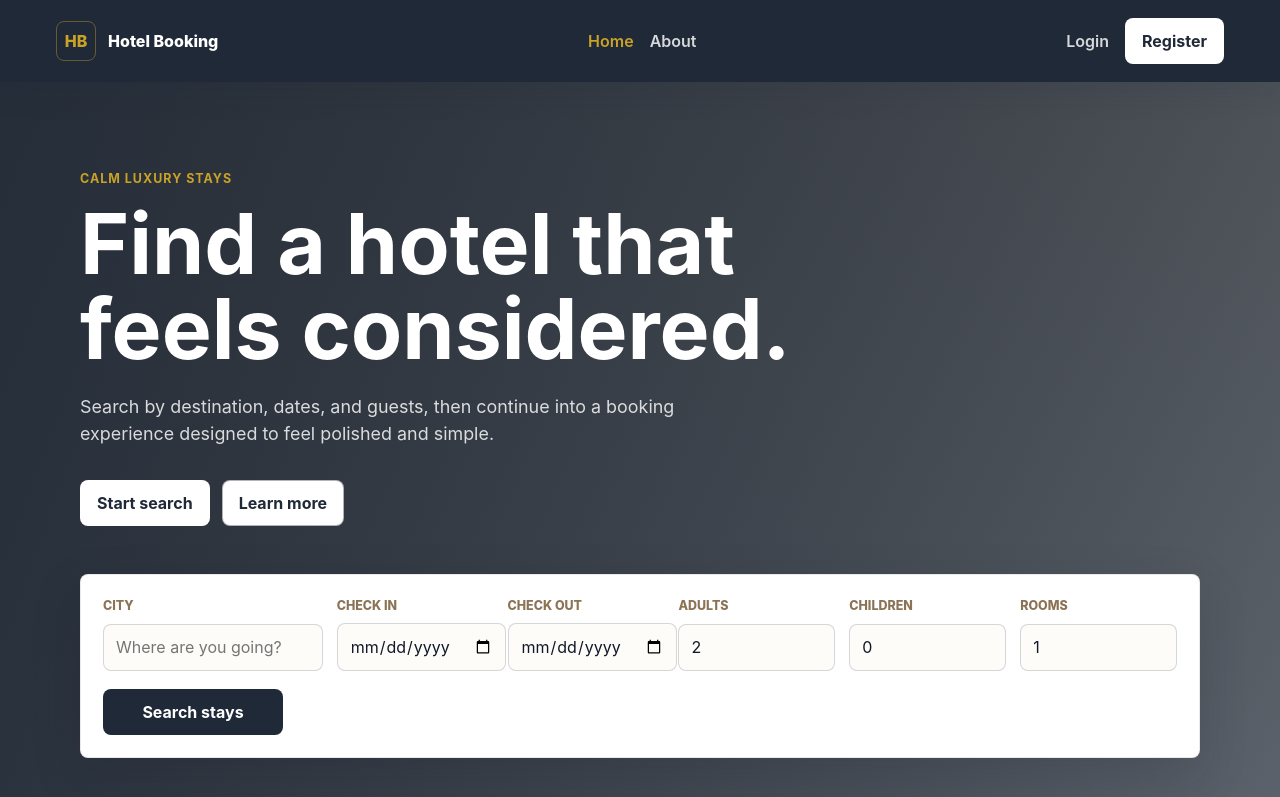
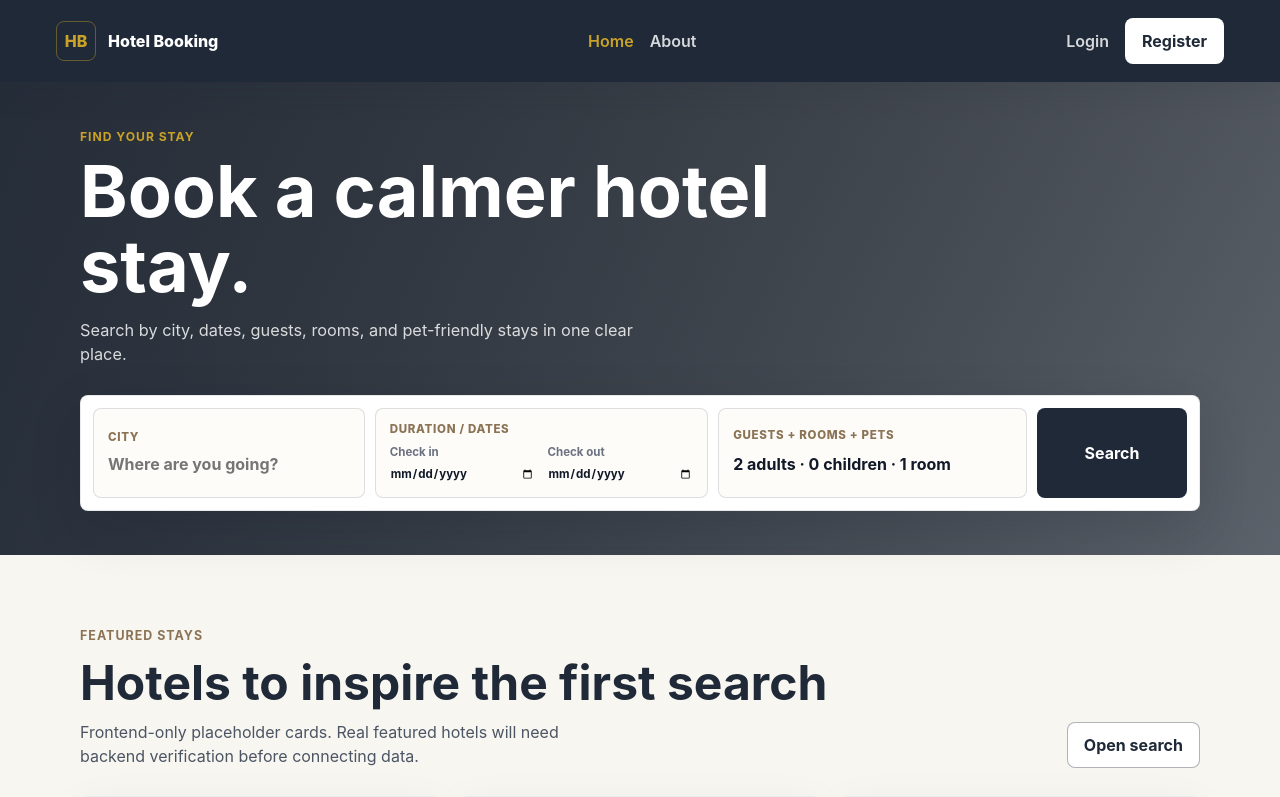
Before and after one commit to aliaayaghi/hotel-booking-react-frontend, a React (Vite) app: page / in a window 1280 px wide. Shown: the top 797 px of the page. Built offline with nearby package versions, Linux system fonts and the light colour scheme.

Commit message:
refined homepage

```diff
--- a/src/components/hotels/HotelSearchBar.jsx
+++ b/src/components/hotels/HotelSearchBar.jsx
@@ -1,5 +1,5 @@
-import React, { useState } from "react";
-import { useNavigate } from "react-router-dom";
+import React, { useMemo, useState } from "react";
+import { useNavigate, useSearchParams } from "react-router-dom";
 
 const initialSearch = {
   city: "",
@@ -8,11 +8,33 @@ const initialSearch = {
   adults: "2",
   children: "0",
   rooms: "1",
+  petsAllowed: false,
 };
 
 export default function HotelSearchBar() {
   const navigate = useNavigate();
-  const [search, setSearch] = useState(initialSearch);
+  const [searchParams] = useSearchParams();
+  const [isGuestsOpen, setIsGuestsOpen] = useState(false);
+  const [search, setSearch] = useState(() => ({
+    ...initialSearch,
+    city: searchParams.get("city") || initialSearch.city,
+    checkIn: searchParams.get("checkIn") || initialSearch.checkIn,
+    checkOut: searchParams.get("checkOut") || initialSearch.checkOut,
+    adults: searchParams.get("adults") || initialSearch.adults,
+    children: searchParams.get("children") || initialSearch.children,
+    rooms: searchParams.get("rooms") || initialSearch.rooms,
+    petsAllowed: searchParams.get("petsAllowed") === "true",
+  }));
+
+  const guestSummary = useMemo(() => {
+    const adultLabel = Number(search.adults) === 1 ? "adult" : "adults";
+    const childLabel = Number(search.children) === 1 ? "child" : "children";
+    const roomLabel = Number(search.rooms) === 1 ? "room" : "rooms";
+    const separator = " \u00b7 ";
+    const petLabel = search.petsAllowed ? `${separator}pets` : "";
+
+    return `${search.adults} ${adultLabel}${separator}${search.children} ${childLabel}${separator}${search.rooms} ${roomLabel}${petLabel}`;
+  }, [search.adults, search.children, search.petsAllowed, search.rooms]);
 
   function handleChange(event) {
     const { name, value } = event.target;
@@ -22,11 +44,38 @@ export default function HotelSearchBar() {
     }));
   }
 
+  function handleGuestStep(name, step) {
+    setSearch((currentSearch) => {
+      const minimumValue = name === "children" ? 0 : 1;
+      const currentValue = Number(currentSearch[name]);
+      const nextValue = Math.max(minimumValue, currentValue + step);
+
+      return {
+        ...currentSearch,
+        [name]: String(nextValue),
+      };
+    });
+  }
+
+  function handlePetsChange(event) {
+    setSearch((currentSearch) => ({
+      ...currentSearch,
+      petsAllowed: event.target.checked,
+    }));
+  }
+
   function handleSubmit(event) {
     event.preventDefault();
 
     const queryParams = new URLSearchParams();
     Object.entries(search).forEach(([key, value]) => {
+      if (key === "petsAllowed") {
+        if (value) {
+          queryParams.set("petsAllowed", "true");
+        }
+        return;
+      }
+
       if (value !== "") {
         queryParams.set(key, value);
       }
@@ -38,7 +87,7 @@ export default function HotelSearchBar() {
   return (
     <form className="hotel-search" onSubmit={handleSubmit}>
       <div className="hotel-search__grid">
-        <div className="hotel-search__field">
+        <div className="hotel-search__box">
           <label htmlFor="hotel-search-city">City</label>
           <input
             id="hotel-search-city"
@@ -50,8 +99,11 @@ export default function HotelSearchBar() {
           />
         </div>
 
-        <div className="hotel-search__field">
-          <label htmlFor="hotel-search-check-in">Check in</label>
+        <div className="hotel-search__box hotel-search__box--dates">
+          <span className="hotel-search__label">Duration / dates</span>
+          <div className="hotel-search__dates">
+            <label>
+              <span>Check in</span>
               <input
                 id="hotel-search-check-in"
                 name="checkIn"
@@ -59,10 +111,9 @@ export default function HotelSearchBar() {
                 type="date"
                 value={search.checkIn}
               />
-        </div>
-
-        <div className="hotel-search__field">
-          <label htmlFor="hotel-search-check-out">Check out</label>
+            </label>
+            <label>
+              <span>Check out</span>
               <input
                 id="hotel-search-check-out"
                 name="checkOut"
@@ -70,48 +121,67 @@ export default function HotelSearchBar() {
                 type="date"
                 value={search.checkOut}
               />
-        </div>
-
-        <div className="hotel-search__field">
-          <label htmlFor="hotel-search-adults">Adults</label>
-          <input
-            id="hotel-search-adults"
-            min="1"
-            name="adults"
-            onChange={handleChange}
-            type="number"
-            value={search.adults}
-          />
-        </div>
-
-        <div className="hotel-search__field">
-          <label htmlFor="hotel-search-children">Children</label>
-          <input
-            id="hotel-search-children"
-            min="0"
-            name="children"
-            onChange={handleChange}
-            type="number"
-            value={search.children}
-          />
-        </div>
-
-        <div className="hotel-search__field">
-          <label htmlFor="hotel-search-rooms">Rooms</label>
-          <input
-            id="hotel-search-rooms"
-            min="1"
-            name="rooms"
-            onChange={handleChange}
-            type="number"
-            value={search.rooms}
-          />
+            </label>
           </div>
         </div>
 
+        <div className="hotel-search__box hotel-search__box--guests">
+          <span className="hotel-search__label">Guests + rooms + pets</span>
+          <button
+            aria-expanded={isGuestsOpen}
+            className="hotel-search__guest-toggle"
+            onClick={() => setIsGuestsOpen((isOpen) => !isOpen)}
+            type="button"
+          >
+            {guestSummary}
+          </button>
+
+          {isGuestsOpen ? (
+            <div className="hotel-search__guest-panel">
+              {[
+                ["adults", "Adults"],
+                ["children", "Children"],
+                ["rooms", "Rooms"],
+              ].map(([name, label]) => (
+                <div className="hotel-search__stepper" key={name}>
+                  <span>{label}</span>
+                  <div>
+                    <button
+                      aria-label={`Decrease ${label.toLowerCase()}`}
+                      onClick={() => handleGuestStep(name, -1)}
+                      type="button"
+                    >
+                      -
+                    </button>
+                    <strong>{search[name]}</strong>
+                    <button
+                      aria-label={`Increase ${label.toLowerCase()}`}
+                      onClick={() => handleGuestStep(name, 1)}
+                      type="button"
+                    >
+                      +
+                    </button>
+                  </div>
+                </div>
+              ))}
+
+              <label className="hotel-search__pets">
+                <input
+                  checked={search.petsAllowed}
+                  name="petsAllowed"
+                  onChange={handlePetsChange}
+                  type="checkbox"
+                />
+                <span>Pet-friendly stays</span>
+              </label>
+            </div>
+          ) : null}
+        </div>
+
         <button className="button button--primary hotel-search__submit" type="submit">
-        Search stays
+          Search
         </button>
+      </div>
     </form>
   );
 }
--- a/src/pages/public/HomePage.jsx
+++ b/src/pages/public/HomePage.jsx
@@ -35,8 +35,8 @@ export default function HomePage() {
 
         .home-hero {
           position: relative;
-          overflow: hidden;
-          padding: 88px min(5vw, 56px) 56px;
+          overflow: visible;
+          padding: 46px min(5vw, 56px) 44px;
           background:
             linear-gradient(100deg, rgba(31, 41, 55, 0.94), rgba(31, 41, 55, 0.72)),
             linear-gradient(135deg, #8b7355, #f8f6f1);
@@ -50,97 +50,35 @@ export default function HomePage() {
         }
 
         .home-hero__content {
-          max-width: 760px;
+          max-width: 720px;
         }
 
-        .home-hero .eyebrow {
+        .home-hero__kicker {
+          margin: 0 0 8px;
           color: #c9a227;
+          font-size: 0.76rem;
+          font-weight: 700;
+          letter-spacing: 0.08em;
+          text-transform: uppercase;
         }
 
         .home-hero h1 {
-          max-width: 780px;
+          max-width: 720px;
           margin: 0;
           color: #ffffff;
-          font-size: clamp(2.5rem, 7vw, 5.25rem);
-          line-height: 1.02;
+          font-size: clamp(2.2rem, 5.8vw, 4.5rem);
+          line-height: 1.04;
         }
 
         .home-hero__copy {
-          max-width: 640px;
-          margin: 22px 0 0;
+          max-width: 600px;
+          margin: 14px 0 0;
           color: rgba(255, 255, 255, 0.82);
-          font-size: 1.12rem;
-        }
-
-        .home-hero__actions {
-          display: flex;
-          flex-wrap: wrap;
-          gap: 12px;
-          margin-top: 32px;
-        }
-
-        .home-hero__actions .button--primary {
-          background: #ffffff;
-          color: #1f2937;
-        }
-
-        .home-hero__actions .button--primary:hover {
-          background: #c9a227;
-          color: #111827;
+          font-size: 1.02rem;
         }
 
         .home-hero__search {
-          margin-top: 48px;
-        }
-
-        .hotel-search {
-          display: grid;
-          gap: 18px;
-          padding: 22px;
-          border: 1px solid rgba(31, 41, 55, 0.1);
-          border-radius: 8px;
-          background: #ffffff;
-          color: #111827;
-          box-shadow: 0 18px 50px rgba(17, 24, 39, 0.16);
-        }
-
-        .hotel-search__grid {
-          display: grid;
-          grid-template-columns: 1.4fr repeat(5, minmax(120px, 1fr));
-          gap: 14px;
-        }
-
-        .hotel-search__field {
-          display: grid;
-          gap: 7px;
-        }
-
-        .hotel-search__field label {
-          color: #8b7355;
-          font-size: 0.78rem;
-          font-weight: 800;
-          text-transform: uppercase;
-        }
-
-        .hotel-search__field input {
-          min-height: 46px;
-          width: 100%;
-          border: 1px solid rgba(31, 41, 55, 0.18);
-          border-radius: 8px;
-          padding: 10px 12px;
-          background: #fdfcf9;
-          color: #111827;
-        }
-
-        .hotel-search__field input:focus {
-          border-color: #c9a227;
-          box-shadow: 0 0 0 3px rgba(201, 162, 39, 0.18);
-          outline: none;
-        }
-
-        .hotel-search__submit {
-          width: fit-content;
-          min-width: 180px;
+          margin-top: 28px;
         }
 
         .home-section {
@@ -240,7 +178,6 @@ export default function HomePage() {
         }
 
         @media (max-width: 980px) {
-          .hotel-search__grid,
           .featured-hotels,
           .home-benefits {
             grid-template-columns: repeat(2, minmax(0, 1fr));
@@ -249,7 +186,7 @@ export default function HomePage() {
 
         @media (max-width: 640px) {
           .home-hero {
-            padding: 56px 0 36px;
+            padding: 34px 0 30px;
           }
 
           .home-section {
@@ -261,15 +198,9 @@ export default function HomePage() {
             flex-direction: column;
           }
 
-          .hotel-search__grid,
           .featured-hotels,
           .home-benefits {
             grid-template-columns: 1fr;
-          }
-
-          .hotel-search__submit,
-          .home-hero__actions .button {
-            width: 100%;
           }
         }
       `}</style>
@@ -277,20 +208,12 @@ export default function HomePage() {
       <section className="home-hero" aria-labelledby="home-title">
         <div className="home-hero__inner">
           <div className="home-hero__content">
-            <p className="eyebrow">Calm luxury stays</p>
-            <h1 id="home-title">Find a hotel that feels considered.</h1>
+            <p className="home-hero__kicker">Find your stay</p>
+            <h1 id="home-title">Book a calmer hotel stay.</h1>
             <p className="home-hero__copy">
-              Search by destination, dates, and guests, then continue into a
-              booking experience designed to feel polished and simple.
+              Search by city, dates, guests, rooms, and pet-friendly stays in one
+              clear place.
             </p>
-            <div className="home-hero__actions">
-              <Link to="/search" className="button button--primary">
-                Start search
-              </Link>
-              <Link to="/about" className="button button--secondary">
-                Learn more
-              </Link>
-            </div>
           </div>
 
           <div className="home-hero__search">
--- a/src/styles/index.css
+++ b/src/styles/index.css
@@ -199,6 +199,160 @@ a {
 
 .button--secondary:hover {
   background: #f8f6f1;
+}
+
+.hotel-search {
+  position: relative;
+  padding: 12px;
+  border: 1px solid rgba(31, 41, 55, 0.1);
+  border-radius: 8px;
+  background: #ffffff;
+  color: #111827;
+  box-shadow: 0 18px 50px rgba(17, 24, 39, 0.16);
+}
+
+.hotel-search__grid {
+  display: grid;
+  grid-template-columns: 1.1fr 1.35fr 1.25fr 150px;
+  gap: 10px;
+  align-items: stretch;
+}
+
+.hotel-search__box {
+  position: relative;
+  display: grid;
+  align-content: center;
+  gap: 6px;
+  min-height: 78px;
+  padding: 12px 14px;
+  border: 1px solid rgba(31, 41, 55, 0.14);
+  border-radius: 8px;
+  background: #fdfcf9;
+}
+
+.hotel-search__box label,
+.hotel-search__label {
+  color: #8b7355;
+  font-size: 0.72rem;
+  font-weight: 800;
+  letter-spacing: 0.06em;
+  text-transform: uppercase;
+}
+
+.hotel-search__box input {
+  width: 100%;
+  border: 0;
+  padding: 0;
+  background: transparent;
+  color: #111827;
+  font-weight: 750;
+  outline: none;
+}
+
+.hotel-search__box:focus-within {
+  border-color: #c9a227;
+  box-shadow: 0 0 0 3px rgba(201, 162, 39, 0.18);
+}
+
+.hotel-search__dates {
+  display: grid;
+  grid-template-columns: repeat(2, minmax(0, 1fr));
+  gap: 12px;
+}
+
+.hotel-search__dates label {
+  display: grid;
+  gap: 4px;
+}
+
+.hotel-search__dates span {
+  color: #6b7280;
+  font-size: 0.72rem;
+  font-weight: 700;
+  letter-spacing: 0;
+  text-transform: none;
+}
+
+.hotel-search__guest-toggle {
+  width: 100%;
+  min-height: 28px;
+  border: 0;
+  padding: 0;
+  background: transparent;
+  color: #111827;
+  cursor: pointer;
+  font-weight: 750;
+  text-align: left;
+}
+
+.hotel-search__guest-panel {
+  position: absolute;
+  top: calc(100% + 10px);
+  right: 0;
+  z-index: 20;
+  display: grid;
+  width: min(320px, calc(100vw - 40px));
+  gap: 14px;
+  padding: 16px;
+  border: 1px solid rgba(31, 41, 55, 0.12);
+  border-radius: 8px;
+  background: #ffffff;
+  box-shadow: 0 18px 50px rgba(17, 24, 39, 0.18);
+}
+
+.hotel-search__stepper,
+.hotel-search__pets {
+  display: flex;
+  align-items: center;
+  justify-content: space-between;
+  gap: 16px;
+  color: #374151;
+  font-weight: 700;
+}
+
+.hotel-search__stepper div {
+  display: inline-grid;
+  grid-template-columns: 34px 40px 34px;
+  align-items: center;
+}
+
+.hotel-search__stepper button {
+  display: inline-grid;
+  width: 34px;
+  height: 34px;
+  place-items: center;
+  border: 1px solid rgba(31, 41, 55, 0.2);
+  border-radius: 8px;
+  background: #fdfcf9;
+  color: #1f2937;
+  cursor: pointer;
+  font-weight: 900;
+}
+
+.hotel-search__stepper button:hover {
+  border-color: #c9a227;
+  background: rgba(201, 162, 39, 0.12);
+}
+
+.hotel-search__stepper strong {
+  text-align: center;
+}
+
+.hotel-search__pets {
+  padding-top: 12px;
+  border-top: 1px solid rgba(31, 41, 55, 0.08);
+}
+
+.hotel-search__pets input {
+  width: 18px;
+  height: 18px;
+  accent-color: #c9a227;
+}
+
+.hotel-search__submit {
+  width: 100%;
+  min-height: 78px;
+  padding-inline: 22px;
 }
 
 .content-panel,
@@ -614,6 +768,16 @@ a {
   }
 }
 
+@media (max-width: 900px) {
+  .hotel-search__grid {
+    grid-template-columns: 1fr;
+  }
+
+  .hotel-search__submit {
+    min-height: 54px;
+  }
+}
+
 @media (max-width: 640px) {
   .navbar,
   .footer {
@@ -663,4 +827,21 @@ a {
   .filter-sidebar {
     position: static;
   }
+
+  .hotel-search {
+    padding: 10px;
+  }
+
+  .hotel-search__box {
+    min-height: 68px;
+  }
+
+  .hotel-search__dates {
+    grid-template-columns: 1fr;
+  }
+
+  .hotel-search__guest-panel {
+    left: 0;
+    right: auto;
+  }
 }
```
Also changed, not shown: 2 other files (tests, documents, lock files or other folders). Lines whose indentation alone changed are shown as unchanged.
